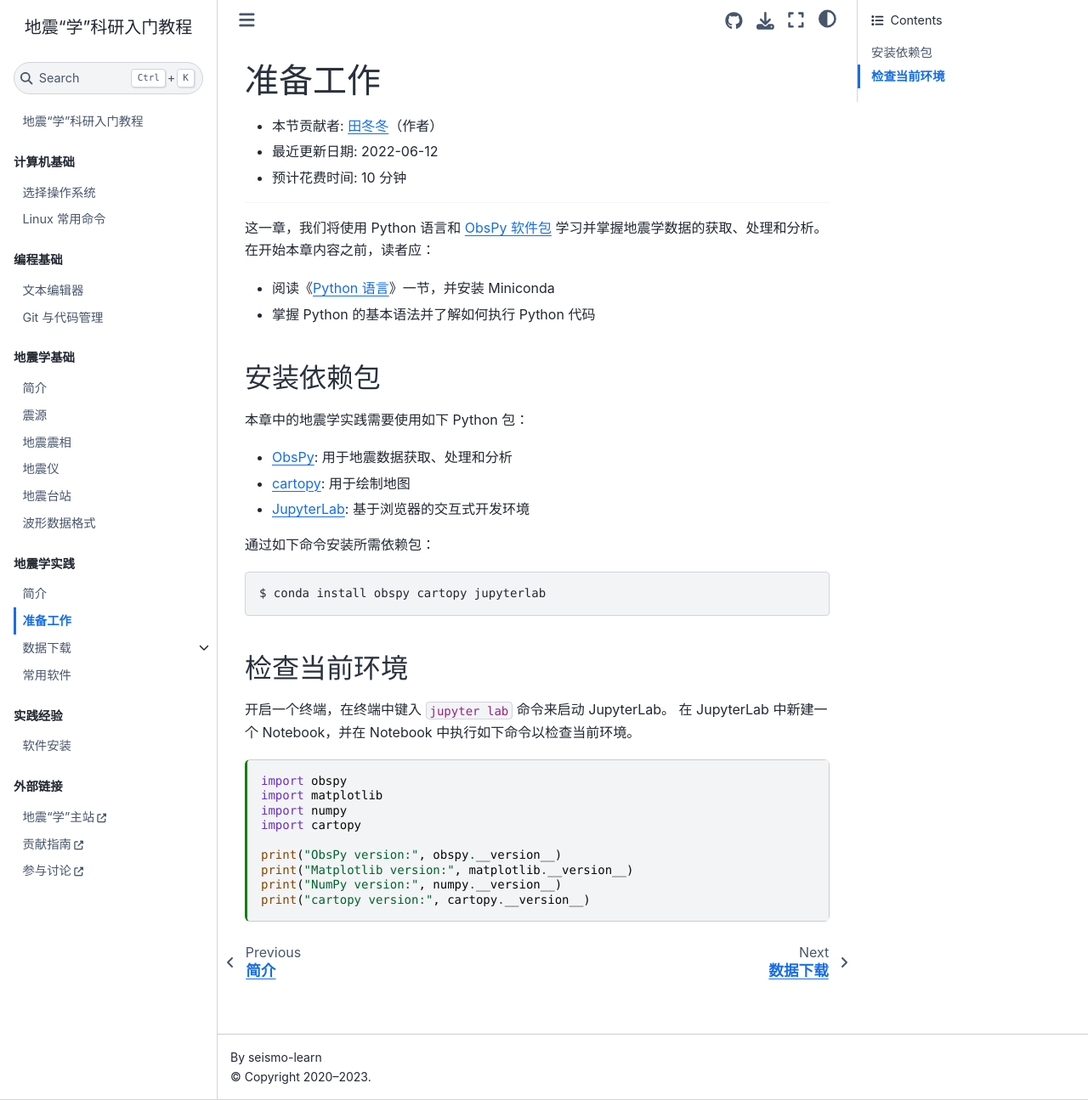
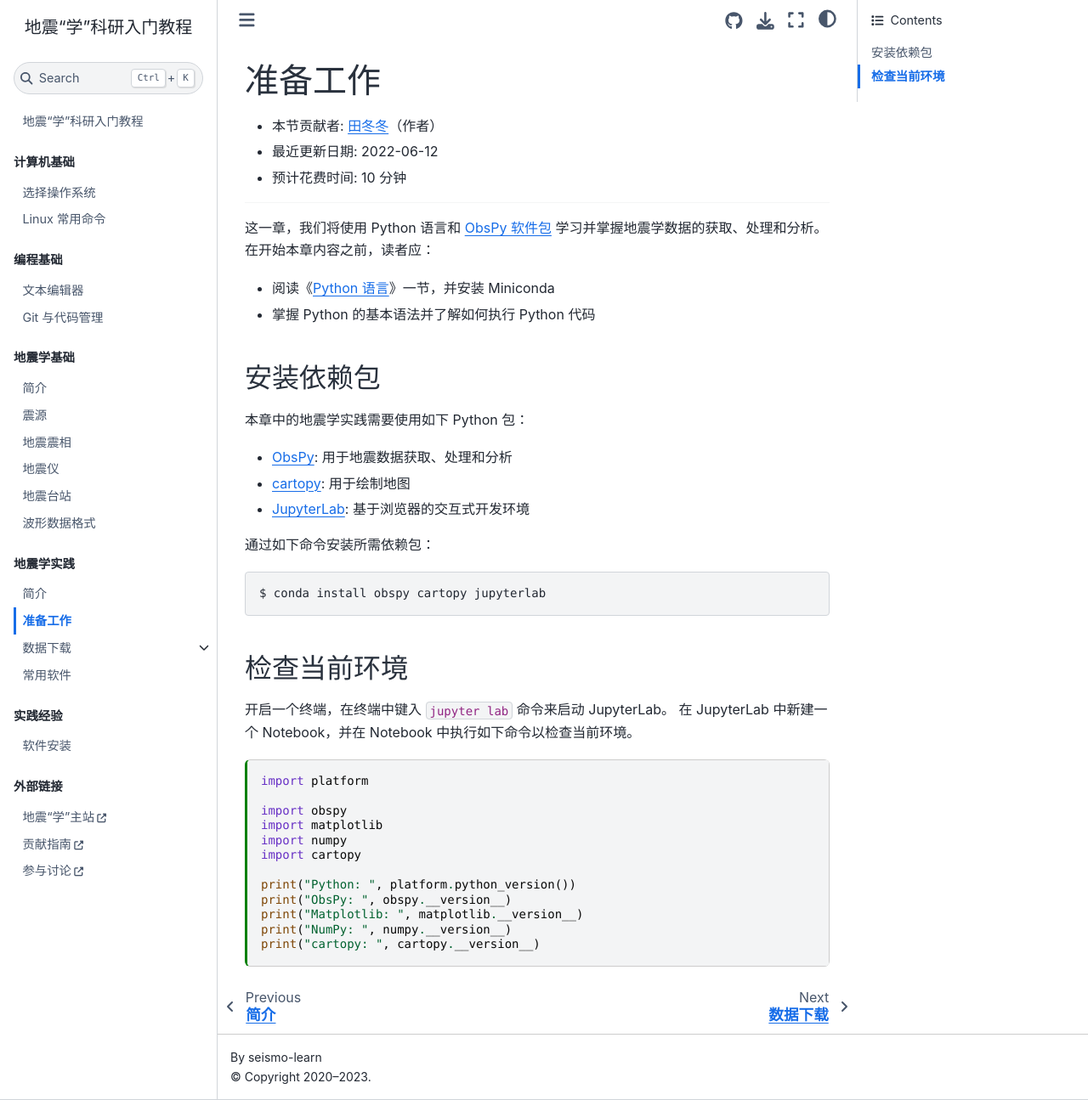
Before and after one commit to seismo-learn/seismology101, a Jupyter Book: the page built from source/exercises/prerequisite.md, in a window 1280 px wide and 1295 px high. Shown: the whole window at 85% size. Built offline with Jupyter Book 1.0.4 settings and Sphinx 7.4.7 and the Sphinx Book theme 1.1.4, drawn with Linux system fonts in a browser that asks for light colours; pages that are not in the unit, such as notebooks, are missing from menus.

Commit message:
Show the Python version used

````diff
--- a/source/exercises/prerequisite.md
+++ b/source/exercises/prerequisite.md
@@ -45,13 +45,16 @@ $ conda install obspy cartopy jupyterlab
 在 JupyterLab 中新建一个 Notebook，并在 Notebook 中执行如下命令以检查当前环境。
 
 ```{code-cell} ipython3
+import platform
+
 import obspy
 import matplotlib
 import numpy
 import cartopy
 
-print("ObsPy version:", obspy.__version__)
-print("Matplotlib version:", matplotlib.__version__)
-print("NumPy version:", numpy.__version__)
-print("cartopy version:", cartopy.__version__)
+print("Python: ", platform.python_version())
+print("ObsPy: ", obspy.__version__)
+print("Matplotlib: ", matplotlib.__version__)
+print("NumPy: ", numpy.__version__)
+print("cartopy: ", cartopy.__version__)
 ```
````
